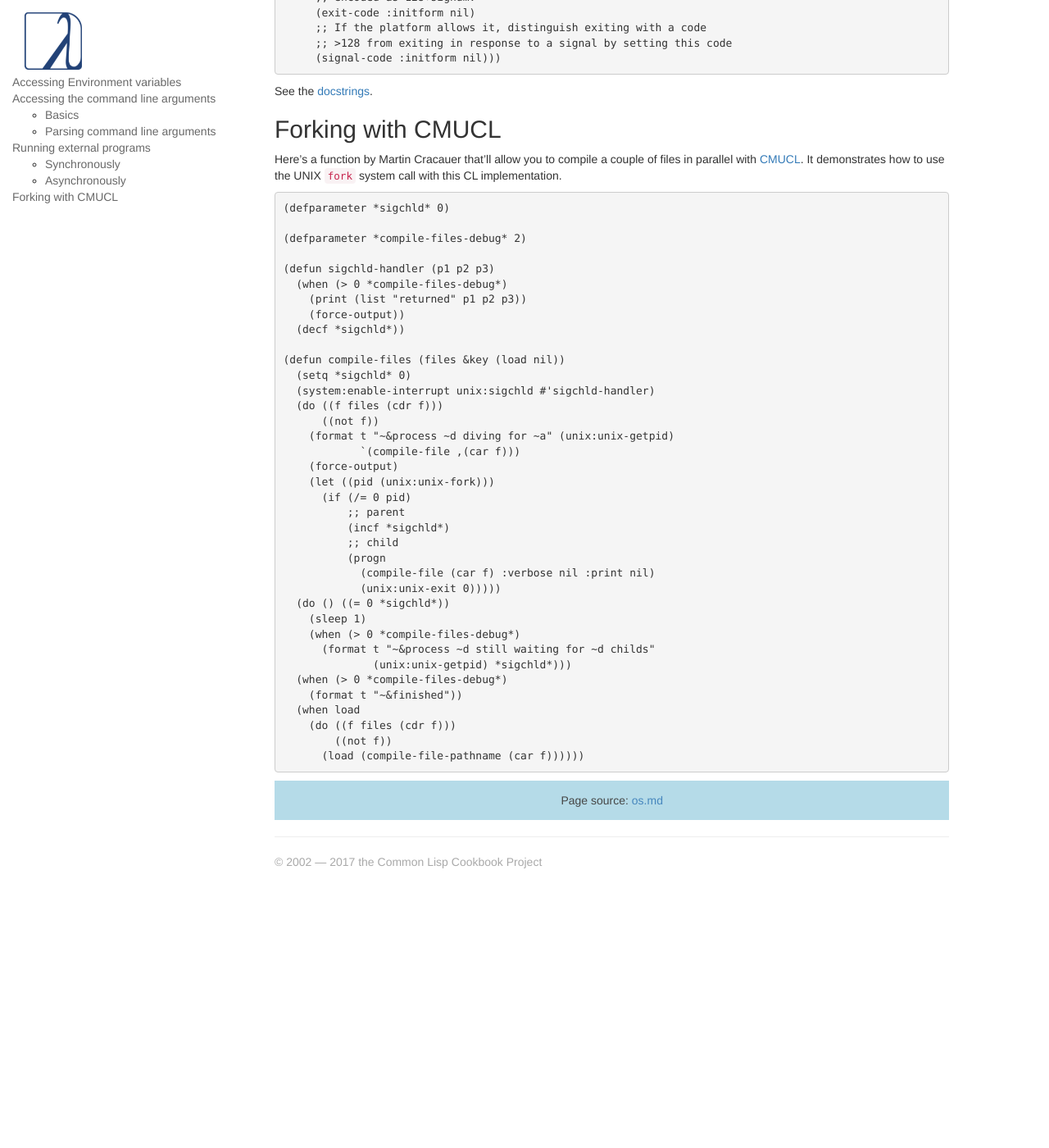
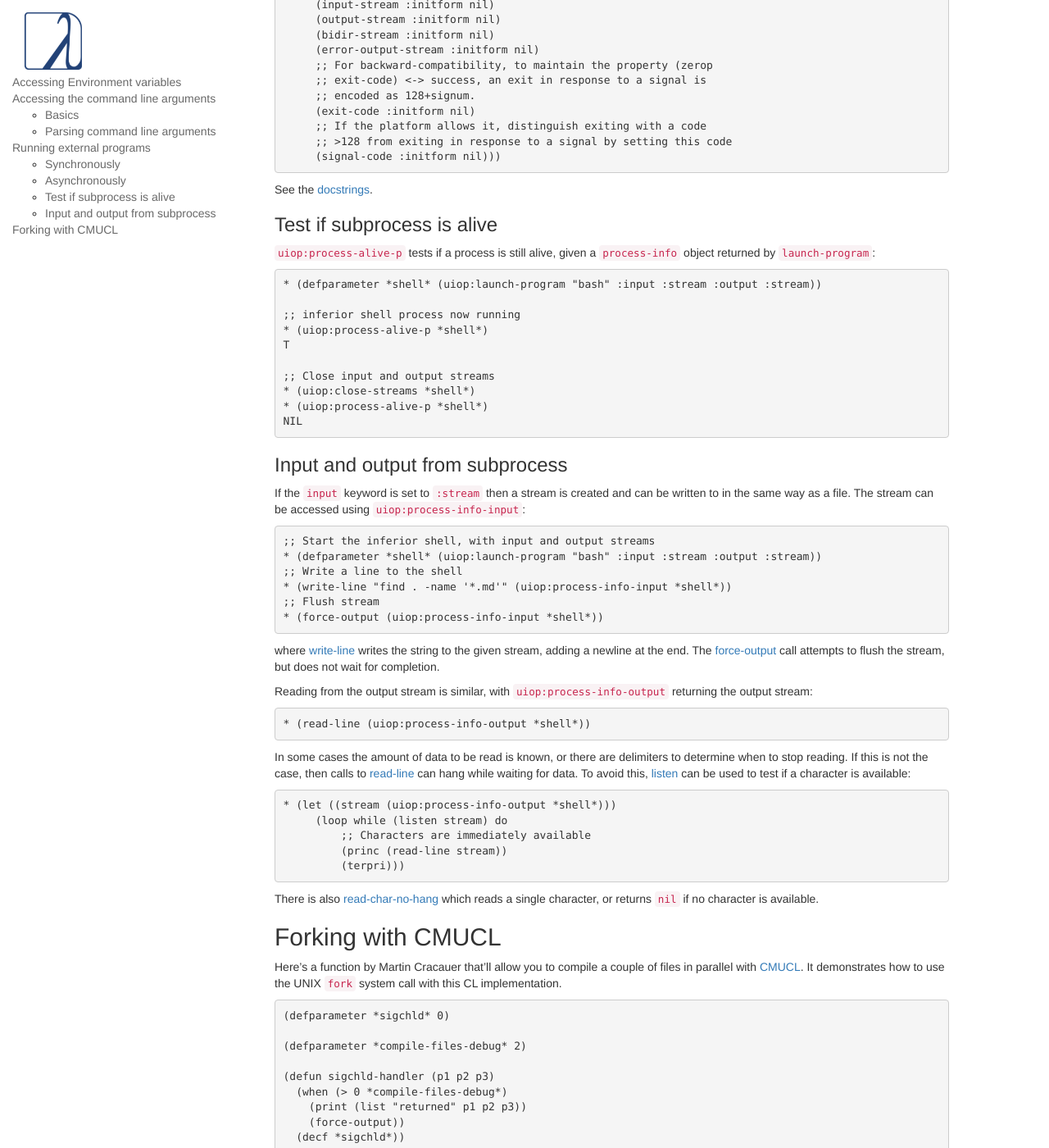
Before and after one commit to LispCookbook/cl-cookbook, a Jekyll site: the page built from os.md, in a window 1280 px wide and 1400 px high, scrolled down 5107 px. Shown: the whole window at 82% size. Built offline with Jekyll 4.4.1, drawn with Linux system fonts in a browser that asks for light colours; before the commit the page ends 6188 px from its top, so only the background shows below that; some of the changed text lies outside the part shown.

Commit message:
Add examples of using launch-program
Write and read streams to communicate with shell subprocess

```diff
--- a/os.md
+++ b/os.md
@@ -4,6 +4,11 @@ title: Interfacing with your OS
 
 
 The ANSI Common Lisp standard doesn't mention this topic. (Keep in mind that it was written at a time where [Lisp Machines](http://kogs-www.informatik.uni-hamburg.de/~moeller/symbolics-info/symbolics.html) were at their peak. On these boxes Lisp _was_ your operating system!) So almost everything that can be said here depends on your OS and your implementation.
+
+
+* ASDF3, which is included with almost all Common Lisp implementations,
+  includes [Utilities for Implementation- and OS- Portability (UIOP)](https://gitlab.common-lisp.net/asdf/asdf/blob/master/uiop/README.md).
+
 
 
 <a name="env"></a>
@@ -185,7 +190,7 @@ interfaces to readline,…).
 
 ## Running external programs
 
-`uiop` has us covered.
+[uiop](https://gitlab.common-lisp.net/asdf/asdf/blob/master/uiop/README.md) has us covered.
 
 ### Synchronously
 
@@ -315,16 +320,20 @@ launch-program (command &rest keys
                            &allow-other-keys)
 ~~~
 
-If `output` is a pathname, a string designating a pathname, or `nil` (the
-default) designating the null device, the file at that path is used as
-output.
-If it's `:interactive`, output is inherited from the current process;
-beware that this may be different from your `*standard-output*`, and
-under Slime will be on your `*inferior-lisp*` buffer.  If it's T, output
-goes to your current `*standard-output*` stream.  If it's `:stream`, a new
-stream will be made available that can be accessed via
-`process-info-output` and read from. Otherwise, `output` should be a value
-that the underlying lisp implementation knows how to handle.
+Output (stdout) from the launched program is set using the `output`
+keyword:
+
+ - If `output` is a pathname, a string designating a pathname, or
+   `nil` (the default) designating the null device, the file at that
+   path is used as output.
+ - If it's `:interactive`, output is inherited from the current process;
+   beware that this may be different from your `*standard-output*`, and
+   under Slime will be on your `*inferior-lisp*` buffer.
+ - If it's `T`, output goes to your current `*standard-output*` stream.
+ - If it's `:stream`, a new stream will be made available that can be accessed via
+   `process-info-output` and read from.
+ - Otherwise, `output` should be a value that the underlying lisp
+   implementation knows how to handle.
 
 `if-output-exists`, which is only meaningful if `output` is a string or a
 pathname, can take the values `:error`, `:append`, and `:supersede` (the
@@ -361,6 +370,69 @@ and `:stream` causes a stream to be made available via
 
 See the [docstrings](https://gitlab.common-lisp.net/asdf/asdf/blob/master/uiop/launch-program.lisp#L508).
 
+### Test if subprocess is alive
+
+`uiop:process-alive-p` tests if a process is still alive, given a
+`process-info` object returned by `launch-program`:
+
+~~~lisp
+* (defparameter *shell* (uiop:launch-program "bash" :input :stream :output :stream))
+
+;; inferior shell process now running
+* (uiop:process-alive-p *shell*)
+T
+
+;; Close input and output streams
+* (uiop:close-streams *shell*)
+* (uiop:process-alive-p *shell*)
+NIL
+~~~
+
+### Input and output from subprocess
+
+If the `input` keyword is set to `:stream` then a stream is created
+and can be written to in the same way as a file. The stream can be
+accessed using `uiop:process-info-input`:
+
+~~~lisp
+;; Start the inferior shell, with input and output streams
+* (defparameter *shell* (uiop:launch-program "bash" :input :stream :output :stream))
+;; Write a line to the shell
+* (write-line "find . -name '*.md'" (uiop:process-info-input *shell*))
+;; Flush stream
+* (force-output (uiop:process-info-input *shell*))
+~~~
+
+where [write-line](http://clhs.lisp.se/Body/f_wr_stg.htm) writes the
+string to the given stream, adding a newline at the end. The
+[force-output](http://clhs.lisp.se/Body/f_finish.htm) call attempts to
+flush the stream, but does not wait for completion.
+
+Reading from the output stream is similar, with
+`uiop:process-info-output` returning the output stream:
+
+~~~list
+* (read-line (uiop:process-info-output *shell*))
+~~~
+
+In some cases the amount of data to be read is known, or there are
+delimiters to determine when to stop reading. If this is not the case,
+then calls to [read-line](http://clhs.lisp.se/Body/f_rd_lin.htm) can
+hang while waiting for data. To avoid this,
+[listen](http://clhs.lisp.se/Body/f_listen.htm) can be used to test if
+a character is available:
+
+~~~list
+* (let ((stream (uiop:process-info-output *shell*)))
+     (loop while (listen stream) do
+         ;; Characters are immediately available
+         (princ (read-line stream))
+         (terpri)))
+~~~
+
+There is also
+[read-char-no-hang](http://clhs.lisp.se/Body/f_rd_c_1.htm) which reads
+a single character, or returns `nil` if no character is available.
 
 <a name="fork-cmucl"></a>
 
```
